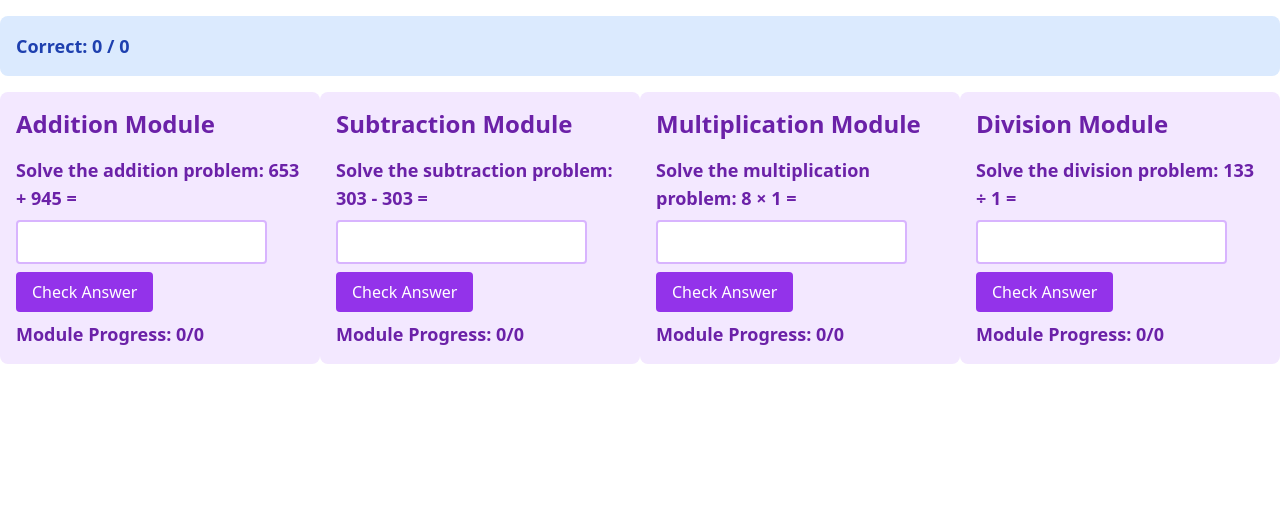
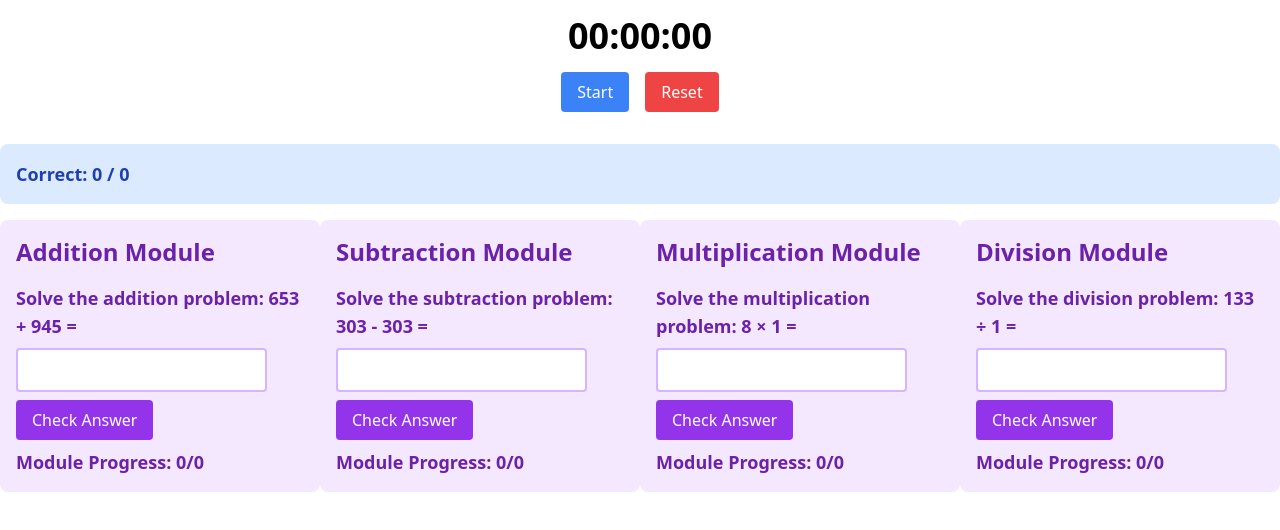
Before and after one commit to EricY090/Web, a React (Vite) app: page / in a window 1280 px wide. Shown: the top 530 px of the page. Built offline with nearby package versions, Linux system fonts and the light colour scheme.

Commit message:
added a timer

```diff
--- a/src/Components/MultiplicationModule.jsx
+++ b/src/Components/MultiplicationModule.jsx
@@ -14,7 +14,7 @@ const MultiplicationModule = ({ updateProgress }) => {
   }, []);
 
   const generateProblem = () => {
-    const newNum1 = Math.floor(Math.random() * 12); // Generate random number between 0 and 12 for multiplication tables
+    const newNum1 = Math.floor(Math.random() * 12);
     const newNum2 = Math.floor(Math.random() * 12);
     setNum1(newNum1);
     setNum2(newNum2);
@@ -22,7 +22,7 @@ const MultiplicationModule = ({ updateProgress }) => {
   };
 
   const checkAnswer = () => {
-    const answer = num1 / num2;
+    const answer = num1 * num2;
     const userEnteredAnswer = parseFloat(userAnswer);
 
     const correct = userEnteredAnswer === answer;
--- /dev/null
+++ b/src/Components/Timer.jsx
@@ -0,0 +1,68 @@
+import { useState, useRef } from "react";
+
+const Timer = () => {
+  const [isRunning, setIsRunning] = useState(false);
+  const [time, setTime] = useState({ hours: 0, minutes: 0, seconds: 0 });
+  const intervalRef = useRef(null);
+
+  const startTimer = () => {
+    setIsRunning(true);
+    intervalRef.current = setInterval(() => {
+      setTime((prevTime) => {
+        const newSeconds = prevTime.seconds + 1;
+        if (newSeconds === 60) {
+          const newMinutes = prevTime.minutes + 1;
+          return { hours: prevTime.hours, minutes: newMinutes, seconds: 0 };
+        } else if (newSeconds > 60) {
+          const newMinutes = prevTime.minutes + Math.floor(newSeconds / 60);
+          return {
+            hours: prevTime.hours,
+            minutes: newMinutes,
+            seconds: newSeconds % 60,
+          };
+        }
+        return { ...prevTime, seconds: newSeconds };
+      });
+    }, 1000);
+  };
+
+  const stopTimer = () => {
+    clearInterval(intervalRef.current);
+    setIsRunning(false);
+  };
+
+  const resetTimer = () => {
+    clearInterval(intervalRef.current);
+    setIsRunning(false);
+    setTime({ hours: 0, minutes: 0, seconds: 0 });
+  };
+
+  const formatTimeUnit = (unit) => {
+    return unit < 10 ? `0${unit}` : unit;
+  };
+
+  return (
+    <div className="text-center py-4">
+      <h2 className="text-4xl font-bold mb-4">
+        {formatTimeUnit(time.hours)}:{formatTimeUnit(time.minutes)}:
+        {formatTimeUnit(time.seconds)}
+      </h2>
+      <div className="flex justify-center space-x-4">
+        <button
+          className="px-4 py-2 bg-blue-500 text-white rounded hover:bg-blue-600"
+          onClick={isRunning ? stopTimer : startTimer}
+        >
+          {isRunning ? "Stop" : "Start"}
+        </button>
+        <button
+          className="px-4 py-2 bg-red-500 text-white rounded hover:bg-red-600"
+          onClick={resetTimer}
+        >
+          Reset
+        </button>
+      </div>
+    </div>
+  );
+};
+
+export default Timer;
--- a/src/Pages/HomePage.jsx
+++ b/src/Pages/HomePage.jsx
@@ -4,6 +4,7 @@ import SubtractionModule from "../Components/SubtractionModule";
 import MultiplicationModule from "../Components/MultiplicationModule";
 import DivisionModule from "../Components/DivisionModule";
 import StatusBar from "../Components/StatusBar";
+import Timer from "../Components/Timer";
 
 const HomePage = () => {
   const [progress, setProgress] = useState({
@@ -22,6 +23,7 @@ const HomePage = () => {
 
   return (
     <div>
+      <Timer />
       <StatusBar
         correctAnswers={progress.correctAnswers}
         totalQuestions={progress.totalQuestions}
```
